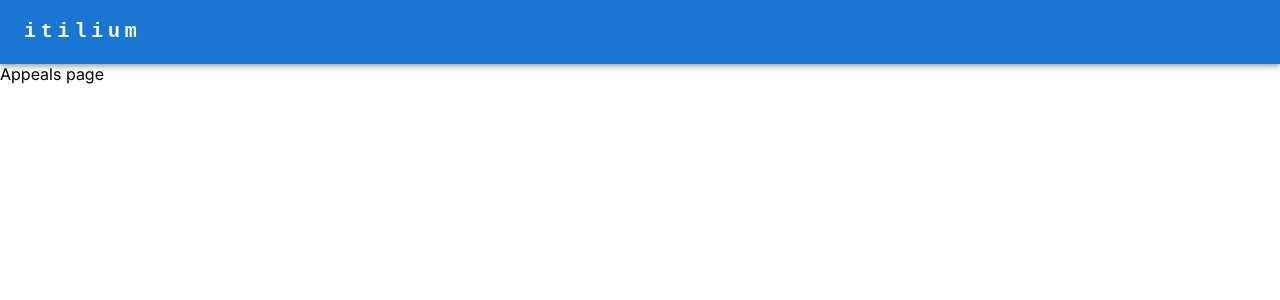
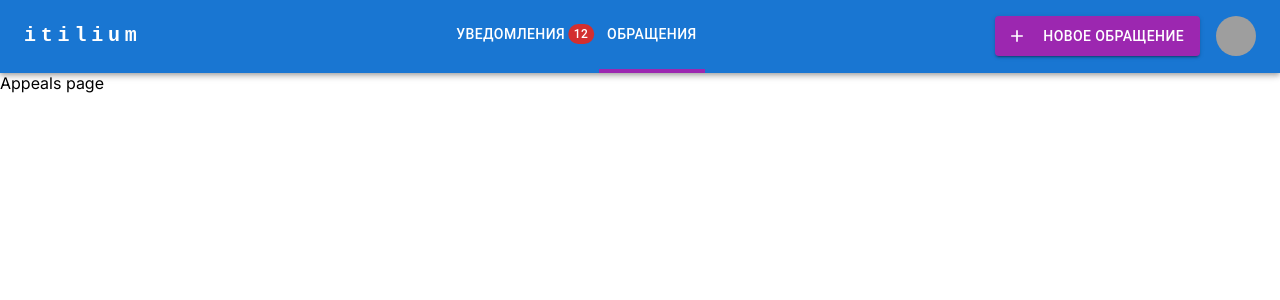
Before and after one commit to Vladinero/desnol-test-task, a Next.js app: page /appeals in a window 1280 px wide. Shown: the top 300 px of the page. Built offline with nearby package versions, Linux system fonts and the light colour scheme; grey boxes are pictures that could not be loaded.

Commit message:
Added Header component

```diff
--- a/src/app/appeals/page.tsx
+++ b/src/app/appeals/page.tsx
@@ -1,8 +1,9 @@
-import {TextField} from "@mui/material";
+import Header from "@/components/Header/Header";
 
 export default function Appeals() {
     return (
     <>
+      <Header isAuth={true}/>
        Appeals page
     </>
     )
--- a/src/app/layout.tsx
+++ b/src/app/layout.tsx
@@ -1,7 +1,7 @@
+import { ReactNode } from "react";
 import type { Metadata } from "next";
 import { Inter } from "next/font/google";
 import "./globals.css";
-import Header from "@/components/Header/Header";
 
 const inter = Inter({ subsets: ["latin"] });
 
@@ -13,12 +13,11 @@ export const metadata: Metadata = {
 export default function RootLayout({
   children,
 }: Readonly<{
-  children: React.ReactNode;
+  children: ReactNode;
 }>) {
   return (
     <html lang="en">
       <body className={inter.className}>
-      <Header />
       {children}
       </body>
     </html>
--- a/src/app/page.tsx
+++ b/src/app/page.tsx
@@ -1,8 +1,11 @@
-import {LoginForm} from "@/components/LoginForm/LoginForm";
+import { LoginForm } from "@/components/LoginForm/LoginForm";
 import Box from "@mui/material/Box";
+import Header from "@/components/Header/Header";
 
 export default function Home() {
   return (
+    <>
+    <Header isAuth={false} />
     <Box
       component="main"
       bgcolor="grey.50"
@@ -10,5 +13,6 @@ export default function Home() {
     >
      <LoginForm />
     </Box>
+      </>
   );
 }
--- a/src/components/Header/Header.tsx
+++ b/src/components/Header/Header.tsx
@@ -1,5 +1,5 @@
 'use client'
-import * as React from 'react';
+import {useState} from 'react';
 import AppBar from '@mui/material/AppBar';
 import Box from '@mui/material/Box';
 import Toolbar from '@mui/material/Toolbar';
@@ -10,37 +10,25 @@ import MenuIcon from '@mui/icons-material/Menu';
 import Container from '@mui/material/Container';
 import Avatar from '@mui/material/Avatar';
 import Button from '@mui/material/Button';
-import Tooltip from '@mui/material/Tooltip';
 import MenuItem from '@mui/material/MenuItem';
-import AdbIcon from '@mui/icons-material/Adb';
-import Link from "next/link";
+import {Stack} from "@mui/system";
+import AddIcon from '@mui/icons-material/Add';
+import Badge from '@mui/material/Badge';
 
-const pages = ['Products', 'Pricing', 'Blog'];
-const settings = ['Profile', 'Account', 'Dashboard', 'Logout'];
-
-export default function Header() {
-    const [anchorElNav, setAnchorElNav] = React.useState<null | HTMLElement>(null);
-    const [anchorElUser, setAnchorElUser] = React.useState<null | HTMLElement>(null);
+export default function Header({isAuth}: {isAuth: boolean}) {
+  const [anchorElNav, setAnchorElNav] = useState<null | HTMLElement>(null);
 
   const handleOpenNavMenu = (event: React.MouseEvent<HTMLElement>) => {
     setAnchorElNav(event.currentTarget);
   };
-    const handleOpenUserMenu = (event: React.MouseEvent<HTMLElement>) => {
-        setAnchorElUser(event.currentTarget);
-    };
-
   const handleCloseNavMenu = () => {
     setAnchorElNav(null);
-    };
-
-    const handleCloseUserMenu = () => {
-        setAnchorElUser(null);
   };
 
   return (
     <AppBar position="static">
       <Container maxWidth="xl">
-              <Toolbar disableGutters>
+        <Toolbar disableGutters >
           <Typography
             variant="h6"
             noWrap
@@ -48,7 +36,7 @@ export default function Header() {
             href="#app-bar-with-responsive-menu"
             sx={{
               mr: 2,
-                        display: { xs: 'none', md: 'flex' },
+              display: {xs: 'none', md: 'flex'},
               fontFamily: 'monospace',
               fontWeight: 700,
               letterSpacing: '.3rem',
@@ -59,43 +47,50 @@ export default function Header() {
             itilium
           </Typography>
 
-                  {/*<Box sx={{ flexGrow: 1, display: { xs: 'flex', md: 'none' } }}>*/}
-                  {/*    <IconButton*/}
-                  {/*      size="large"*/}
-                  {/*      aria-label="account of current user"*/}
-                  {/*      aria-controls="menu-appbar"*/}
-                  {/*      aria-haspopup="true"*/}
-                  {/*      onClick={handleOpenNavMenu}*/}
-                  {/*      color="inherit"*/}
-                  {/*    >*/}
-                  {/*        <MenuIcon />*/}
-                  {/*    </IconButton>*/}
-                  {/*    <Menu*/}
-                  {/*      id="menu-appbar"*/}
-                  {/*      anchorEl={anchorElNav}*/}
-                  {/*      anchorOrigin={{*/}
-                  {/*          vertical: 'bottom',*/}
-                  {/*          horizontal: 'left',*/}
-                  {/*      }}*/}
-                  {/*      keepMounted*/}
-                  {/*      transformOrigin={{*/}
-                  {/*          vertical: 'top',*/}
-                  {/*          horizontal: 'left',*/}
-                  {/*      }}*/}
-                  {/*      open={Boolean(anchorElNav)}*/}
-                  {/*      onClose={handleCloseNavMenu}*/}
-                  {/*      sx={{*/}
-                  {/*          display: { xs: 'block', md: 'none' },*/}
-                  {/*      }}*/}
-                  {/*    >*/}
-                  {/*        {pages.map((page) => (*/}
-                  {/*          <MenuItem key={page} onClick={handleCloseNavMenu}>*/}
-                  {/*              <Typography textAlign="center">{page}</Typography>*/}
-                  {/*          </MenuItem>*/}
-                  {/*        ))}*/}
-                  {/*    </Menu>*/}
-                  {/*</Box>*/}
-                  {/*<AdbIcon sx={{ display: { xs: 'flex', md: 'none' }, mr: 1 }} />*/}
+          {isAuth && <>
+          <Box sx={{flexGrow: 1, display: {xs: 'flex', md: 'none'}}}>
+            <IconButton
+              size="large"
+              aria-label="account of current user"
+              aria-controls="menu-appbar"
+              aria-haspopup="true"
+              onClick={handleOpenNavMenu}
+              color="inherit"
+            >
+              <MenuIcon/>
+            </IconButton>
+            <Menu
+              id="menu-appbar"
+              anchorEl={anchorElNav}
+              anchorOrigin={{
+                vertical: 'bottom',
+                horizontal: 'left',
+              }}
+              keepMounted
+              transformOrigin={{
+                vertical: 'top',
+                horizontal: 'left',
+              }}
+              open={Boolean(anchorElNav)}
+              onClose={handleCloseNavMenu}
+              sx={{
+                display: {xs: 'block', md: 'none' },
+              }}
+            >
+              <MenuItem onClick={handleCloseNavMenu}>
+                <Typography textAlign="center" sx={{display: 'flex', alignItems:  'center', gap: 2}}>
+                  Уведомления
+                  <Badge badgeContent={12} color="error"/>
+                </Typography>
+              </MenuItem>
+              <MenuItem onClick={handleCloseNavMenu}>
+                <Typography textAlign="center">Обращения</Typography>
+              </MenuItem>
+              <MenuItem onClick={handleCloseNavMenu}>
+                <Typography textAlign="center">Добавить обращение</Typography>
+              </MenuItem>
+            </Menu>
+          </Box>
           <Typography
             variant="h6"
             noWrap
@@ -103,7 +98,7 @@ export default function Header() {
             href="#app-bar-with-responsive-menu"
             sx={{
               mr: 2,
-                        display: { xs: 'flex', md: 'none' },
+              display: {xs: 'flex', md: 'none'},
               flexGrow: 1,
               fontFamily: 'monospace',
               fontWeight: 700,
@@ -114,47 +109,41 @@ export default function Header() {
           >
             itilium
           </Typography>
-                  {/*<Box sx={{ flexGrow: 1, display: { xs: 'none', md: 'flex' } }}>*/}
-                  {/*    {pages.map((page) => (*/}
-                  {/*      <Button*/}
-                  {/*        key={page}*/}
-                  {/*        onClick={handleCloseNavMenu}*/}
-                  {/*        sx={{ my: 2, color: 'white', display: 'block' }}*/}
-                  {/*      >*/}
-                  {/*          {page}*/}
-                  {/*      </Button>*/}
-                  {/*    ))}*/}
-                  {/*</Box>*/}
-
-                  {/*<Box sx={{ flexGrow: 0 }}>*/}
-                  {/*    <Tooltip title="Open settings">*/}
-                  {/*        <IconButton onClick={handleOpenUserMenu} sx={{ p: 0 }}>*/}
-                  {/*            <Avatar alt="Remy Sharp" src="/static/images/avatar/2.jpg" />*/}
-                  {/*        </IconButton>*/}
-                  {/*    </Tooltip>*/}
-                  {/*    <Menu*/}
-                  {/*      sx={{ mt: '45px' }}*/}
-                  {/*      id="menu-appbar"*/}
-                  {/*      anchorEl={anchorElUser}*/}
-                  {/*      anchorOrigin={{*/}
-                  {/*          vertical: 'top',*/}
-                  {/*          horizontal: 'right',*/}
-                  {/*      }}*/}
-                  {/*      keepMounted*/}
-                  {/*      transformOrigin={{*/}
-                  {/*          vertical: 'top',*/}
-                  {/*          horizontal: 'right',*/}
-                  {/*      }}*/}
-                  {/*      open={Boolean(anchorElUser)}*/}
-                  {/*      onClose={handleCloseUserMenu}*/}
-                  {/*    >*/}
-                  {/*        {settings.map((setting) => (*/}
-                  {/*          <MenuItem key={setting} onClick={handleCloseUserMenu}>*/}
-                  {/*              <Typography textAlign="center">{setting}</Typography>*/}
-                  {/*          </MenuItem>*/}
-                  {/*        ))}*/}
-                  {/*    </Menu>*/}
-                  {/*</Box>*/}
+          <Box sx={{flexGrow: 1, display: {xs: 'none', md: 'flex', justifyContent: 'center', gap: 10}}}>
+            <Box>
+              <Button
+                onClick={handleCloseNavMenu}
+                sx={{my: 2, color: 'white', display: 'flex', gap: 2}}
+              >
+                Уведомления
+                <Badge badgeContent={12} color="error"/>
+              </Button>
+            </Box>
+            <Box sx={{borderBottom: `4px solid`, borderBottomColor: 'secondary.main'}}>
+              <Button
+                onClick={handleCloseNavMenu}
+                sx={{my: 2, color: 'white', display: 'block'}}
+              >
+                Обращения
+              </Button>
+            </Box>
+          </Box>
+          <Stack direction="row" spacing={2}>
+            <Button
+              variant="contained"
+              color="secondary"
+              startIcon={<AddIcon />}
+              sx={{my: 2, color: 'white', display: {xs: 'none', md: 'flex'}, gap: 1}}
+            >
+              Новое обращение
+            </Button>
+            <Avatar
+              alt="Gavrilov avatar"
+              src="/static/images/avatar/2.jpg"
+            />
+          </Stack>
+          </>
+          }
         </Toolbar>
       </Container>
     </AppBar>
--- a/src/services/AuthService.ts
+++ b/src/services/AuthService.ts
@@ -1,4 +1,4 @@
-import {ILoginData} from "@/models/loginModel";
+import { ILoginData } from "@/models/loginModel";
 
 export default class AuthService {
   static logins: string[] = ['gavrilov', 'fedorov'];
@@ -10,7 +10,6 @@ export default class AuthService {
 
     if (isValidUserData) {
       this.isAuth = true
-      window.sessionStorage.setItem('auth', 'true')
     }
   }
 
```
Also changed, not shown: src/components/LoginForm/LoginForm.tsx (+5 -4 lines). Lines whose indentation alone changed are shown as unchanged.
